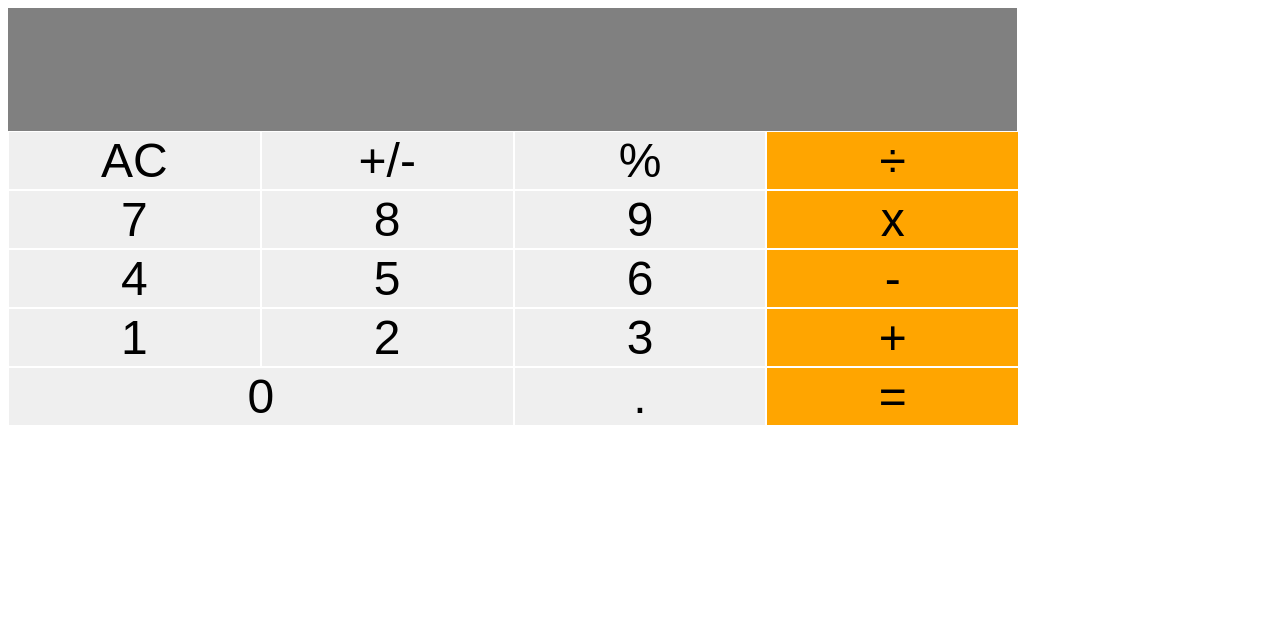
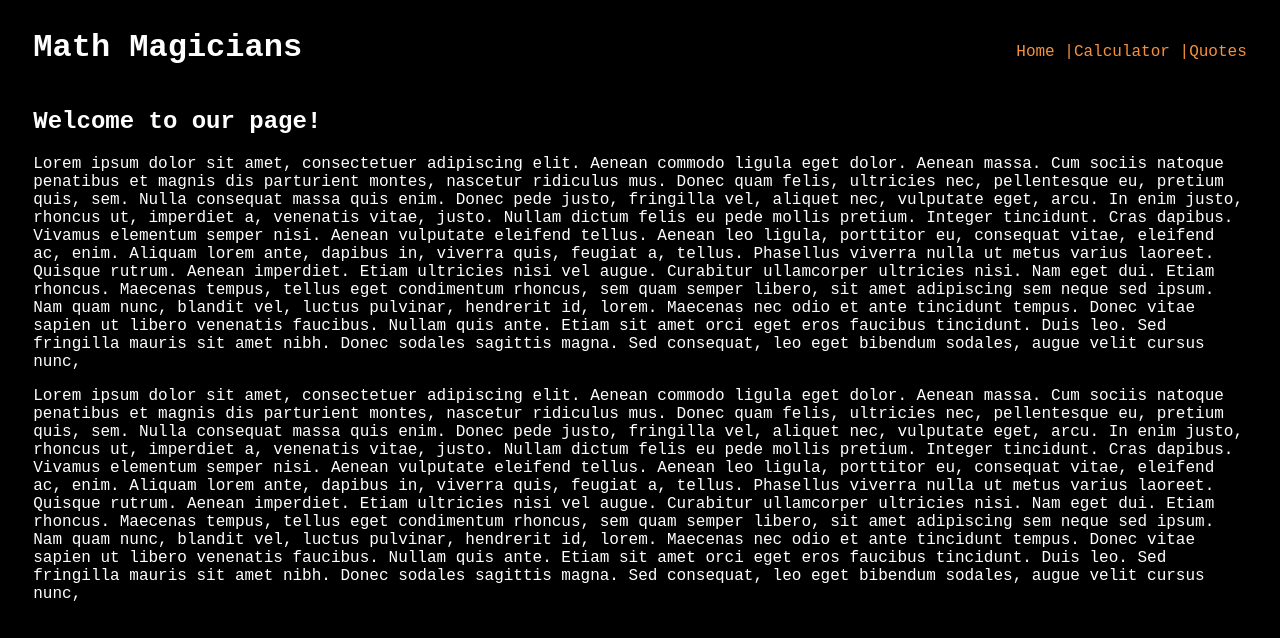
Before and after one commit to Lucas-Masaba/math_magicians, a React (Create React App) app: page / in a window 1280 px wide. Shown: the top 638 px of the page. Built offline with nearby package versions, Linux system fonts and the light colour scheme.

Commit message:
add routes, styles and fix linter errors

```diff
--- a/package.json
+++ b/package.json
@@ -9,6 +9,7 @@
     "big.js": "^6.1.1",
     "react": "^17.0.2",
     "react-dom": "^17.0.2",
+    "react-router-dom": "^6.2.1",
     "react-scripts": "5.0.0",
     "web-vitals": "^2.1.2"
   },
--- a/src/App.js
+++ b/src/App.js
@@ -1,9 +1,15 @@
 import React from 'react';
+import { Route, Routes } from 'react-router-dom';
 import Calculator from './components/calculator';
+import Home from './components/pages/home';
+import Quote from './components/pages/quote';
 
 const App = () => (
-  <Calculator />
-
+  <Routes>
+    <Route path="/calculator" element={<Calculator />} />
+    <Route path="/" element={<Home />} />
+    <Route path="/quote" element={<Quote />} />
+  </Routes>
 );
 
 export default App;
--- a/src/components/calculator.css
+++ b/src/components/calculator.css
@@ -1,3 +1,14 @@
+* {
+  font-family: 'Courier New', Courier, monospace;
+  background: #000;
+  color: #fff;
+}
+
+/* Calculator */
+.layoutContainer {
+  margin-left: 2%;
+  margin-right: 2%;
+}
 
 .buttons {
   display: grid;
@@ -5,7 +16,7 @@
 }
 
 .display {
-  width: 75.8%;
+  width: 76%;
   font-size: 300%;
   height: 9vh;
   background: grey;
@@ -41,3 +52,45 @@ button:active {
 .operator {
   background: rgb(255, 165, 0);
 }
+
+/* navbar */
+.navContainer {
+  display: flex;
+  justify-content: space-between;
+  align-items: baseline;
+  padding-left: 2%;
+  padding-right: 2%;
+}
+
+.navBarUl {
+  display: flex;
+  list-style: none;
+}
+
+.navLink {
+  text-decoration: none;
+  transition: 300ms;
+  color: #f4913e;
+}
+
+.navLink:hover {
+  color: #fff;
+}
+
+/* Home */
+.welcome {
+  padding-left: 2%;
+  padding-right: 2%;
+}
+
+/* Quote */
+.quoteP {
+  font-size: 140%;
+  margin-top: 10%;
+  font-weight: bold;
+}
+
+.quoteContainer {
+  padding-left: 2%;
+  padding-right: 2%;
+}
--- a/src/components/layout.js
+++ b/src/components/layout.js
@@ -1,6 +1,7 @@
 import React, { useState } from 'react';
 import './calculator.css';
 import calculate from '../logic/calculator';
+import Navbar from './navBar';
 
 const CalculatorLayout = () => {
   const [state, setState] = useState({
@@ -16,6 +17,12 @@ const CalculatorLayout = () => {
 
   const { obj } = state;
   return (
+    <div>
+      <Navbar />
+      <div className="layoutContainer">
+        <div className="pConatainer">
+          <p>Let us do some Math!</p>
+        </div>
         <div className="App">
           <div className="calculator">
             <div className="display">
@@ -25,33 +32,93 @@ const CalculatorLayout = () => {
             </div>
             <div className="buttons">
               <div className="first_row">
-            <button onClick={calculatorInput} type="button">AC</button>
-            <button onClick={calculatorInput} type="button">+/-</button>
-            <button onClick={calculatorInput} type="button">%</button>
-            <button onClick={calculatorInput} className="operator" type="button">÷</button>
+                <button onClick={calculatorInput} type="button">
+                  AC
+                </button>
+                <button onClick={calculatorInput} type="button">
+                  +/-
+                </button>
+                <button onClick={calculatorInput} type="button">
+                  %
+                </button>
+                <button
+                  onClick={calculatorInput}
+                  className="operator"
+                  type="button"
+                >
+                  ÷
+                </button>
               </div>
               <div className="second_row">
-            <button onClick={calculatorInput} type="button">7</button>
-            <button onClick={calculatorInput} type="button">8</button>
-            <button onClick={calculatorInput} type="button">9</button>
-            <button onClick={calculatorInput} className="operator" type="button">x</button>
+                <button onClick={calculatorInput} type="button">
+                  7
+                </button>
+                <button onClick={calculatorInput} type="button">
+                  8
+                </button>
+                <button onClick={calculatorInput} type="button">
+                  9
+                </button>
+                <button
+                  onClick={calculatorInput}
+                  className="operator"
+                  type="button"
+                >
+                  x
+                </button>
               </div>
               <div className="third_row">
-            <button onClick={calculatorInput} type="button">4</button>
-            <button onClick={calculatorInput} type="button">5</button>
-            <button onClick={calculatorInput} type="button">6</button>
-            <button onClick={calculatorInput} className="operator" type="button">-</button>
+                <button onClick={calculatorInput} type="button">
+                  4
+                </button>
+                <button onClick={calculatorInput} type="button">
+                  5
+                </button>
+                <button onClick={calculatorInput} type="button">
+                  6
+                </button>
+                <button
+                  onClick={calculatorInput}
+                  className="operator"
+                  type="button"
+                >
+                  -
+                </button>
               </div>
               <div className="fourth_row">
-            <button onClick={calculatorInput} type="button">1</button>
-            <button onClick={calculatorInput} type="button">2</button>
-            <button onClick={calculatorInput} type="button">3</button>
-            <button onClick={calculatorInput} className="operator" type="button">+</button>
+                <button onClick={calculatorInput} type="button">
+                  1
+                </button>
+                <button onClick={calculatorInput} type="button">
+                  2
+                </button>
+                <button onClick={calculatorInput} type="button">
+                  3
+                </button>
+                <button
+                  onClick={calculatorInput}
+                  className="operator"
+                  type="button"
+                >
+                  +
+                </button>
               </div>
               <div className="fifth_row">
-            <button onClick={calculatorInput} type="button">0</button>
-            <button onClick={calculatorInput} type="button">.</button>
-            <button onClick={calculatorInput} className="operator" type="button">=</button>
+                <button onClick={calculatorInput} type="button">
+                  0
+                </button>
+                <button onClick={calculatorInput} type="button">
+                  .
+                </button>
+                <button
+                  onClick={calculatorInput}
+                  className="operator"
+                  type="button"
+                >
+                  =
+                </button>
+              </div>
+            </div>
           </div>
         </div>
       </div>
--- /dev/null
+++ b/src/components/navBar.js
@@ -0,0 +1,25 @@
+import React from 'react';
+import { NavLink } from 'react-router-dom';
+import './calculator.css';
+
+const Navbar = () => (
+  <div className="navContainer">
+    <h1 className="Heading">Math Magicians</h1>
+    <div>
+      <nav className="navBar">
+        <ul className="navBarUl">
+          <li key={1}>
+            <NavLink className="navLink" to="/">Home | </NavLink>
+          </li>
+          <li key={2}>
+            <NavLink className="navLink" to="/calculator"> Calculator | </NavLink>
+          </li>
+          <li key={3}>
+            <NavLink className="navLink" to="/quote"> Quotes</NavLink>
+          </li>
+        </ul>
+      </nav>
+    </div>
+  </div>
+);
+export default Navbar;
--- /dev/null
+++ b/src/components/pages/home.js
@@ -0,0 +1,59 @@
+import React from 'react';
+import Navbar from '../navBar';
+
+const Home = () => (
+  <div>
+    <div>
+      <Navbar />
+    </div>
+    <div className="welcome">
+      <h2>Welcome to our page!</h2>
+      <p>
+        Lorem ipsum dolor sit amet, consectetuer adipiscing elit. Aenean commodo
+        ligula eget dolor. Aenean massa. Cum sociis natoque penatibus et magnis
+        dis parturient montes, nascetur ridiculus mus. Donec quam felis,
+        ultricies nec, pellentesque eu, pretium quis, sem. Nulla consequat massa
+        quis enim. Donec pede justo, fringilla vel, aliquet nec, vulputate eget,
+        arcu. In enim justo, rhoncus ut, imperdiet a, venenatis vitae, justo.
+        Nullam dictum felis eu pede mollis pretium. Integer tincidunt. Cras
+        dapibus. Vivamus elementum semper nisi. Aenean vulputate eleifend
+        tellus. Aenean leo ligula, porttitor eu, consequat vitae, eleifend ac,
+        enim. Aliquam lorem ante, dapibus in, viverra quis, feugiat a, tellus.
+        Phasellus viverra nulla ut metus varius laoreet. Quisque rutrum. Aenean
+        imperdiet. Etiam ultricies nisi vel augue. Curabitur ullamcorper
+        ultricies nisi. Nam eget dui. Etiam rhoncus. Maecenas tempus, tellus
+        eget condimentum rhoncus, sem quam semper libero, sit amet adipiscing
+        sem neque sed ipsum. Nam quam nunc, blandit vel, luctus pulvinar,
+        hendrerit id, lorem. Maecenas nec odio et ante tincidunt tempus. Donec
+        vitae sapien ut libero venenatis faucibus. Nullam quis ante. Etiam sit
+        amet orci eget eros faucibus tincidunt. Duis leo. Sed fringilla mauris
+        sit amet nibh. Donec sodales sagittis magna. Sed consequat, leo eget
+        bibendum sodales, augue velit cursus nunc,
+        {' '}
+      </p>
+      <p>
+        Lorem ipsum dolor sit amet, consectetuer adipiscing elit. Aenean commodo
+        ligula eget dolor. Aenean massa. Cum sociis natoque penatibus et magnis
+        dis parturient montes, nascetur ridiculus mus. Donec quam felis,
+        ultricies nec, pellentesque eu, pretium quis, sem. Nulla consequat massa
+        quis enim. Donec pede justo, fringilla vel, aliquet nec, vulputate eget,
+        arcu. In enim justo, rhoncus ut, imperdiet a, venenatis vitae, justo.
+        Nullam dictum felis eu pede mollis pretium. Integer tincidunt. Cras
+        dapibus. Vivamus elementum semper nisi. Aenean vulputate eleifend
+        tellus. Aenean leo ligula, porttitor eu, consequat vitae, eleifend ac,
+        enim. Aliquam lorem ante, dapibus in, viverra quis, feugiat a, tellus.
+        Phasellus viverra nulla ut metus varius laoreet. Quisque rutrum. Aenean
+        imperdiet. Etiam ultricies nisi vel augue. Curabitur ullamcorper
+        ultricies nisi. Nam eget dui. Etiam rhoncus. Maecenas tempus, tellus
+        eget condimentum rhoncus, sem quam semper libero, sit amet adipiscing
+        sem neque sed ipsum. Nam quam nunc, blandit vel, luctus pulvinar,
+        hendrerit id, lorem. Maecenas nec odio et ante tincidunt tempus. Donec
+        vitae sapien ut libero venenatis faucibus. Nullam quis ante. Etiam sit
+        amet orci eget eros faucibus tincidunt. Duis leo. Sed fringilla mauris
+        sit amet nibh. Donec sodales sagittis magna. Sed consequat, leo eget
+        bibendum sodales, augue velit cursus nunc,
+      </p>
+    </div>
+  </div>
+);
+export default Home;
--- /dev/null
+++ b/src/components/pages/quote.js
@@ -0,0 +1,17 @@
+import React from 'react';
+import Navbar from '../navBar';
+
+const Quote = () => (
+  <div>
+    <div>
+      <Navbar />
+    </div>
+    <div className="quoteContainer">
+      <p className="quoteP">
+        Mathematics is not about numbers, equations, computations, or
+        algorithms: it is about understanding. -William Paul Thurston
+      </p>
+    </div>
+  </div>
+);
+export default Quote;
--- a/src/index.js
+++ b/src/index.js
@@ -1,10 +1,13 @@
 import React from 'react';
 import ReactDOM from 'react-dom';
+import { BrowserRouter as Router } from 'react-router-dom';
 import App from './App';
 
 ReactDOM.render(
   <React.StrictMode>
-    <App />
+    <Router>
+      <App />
+    </Router>
   </React.StrictMode>,
   document.getElementById('root'),
 );
```
Also changed, not shown: screenshot.png, 1 other file (tests, documents, lock files or other folders). Lines whose indentation alone changed are shown as unchanged.
